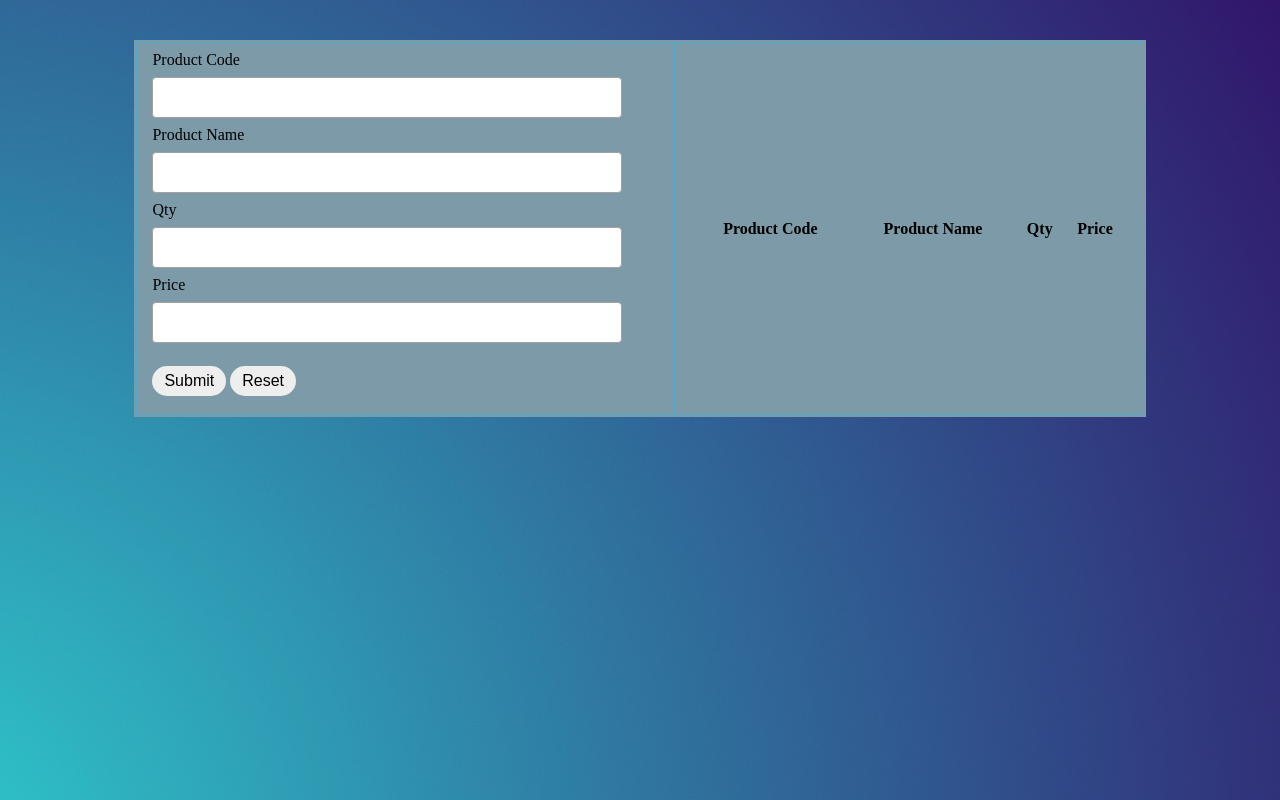
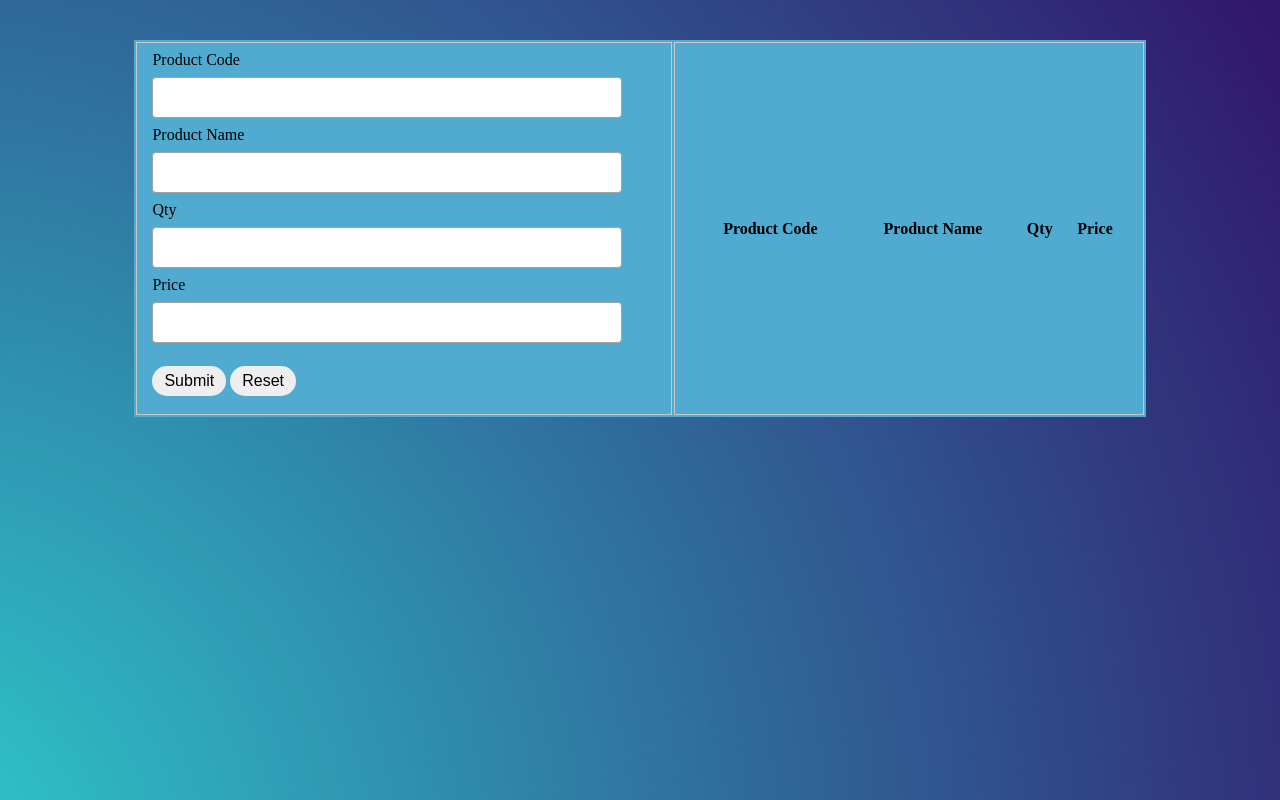
Before and after one commit to jaiswarvishal/CRUD-Operation, a plain HTML site: page index.html in a window 1280 px wide. Drawn offline with Linux system fonts and the light colour scheme.

Commit message:
Update style.css

```diff
--- a/style.css
+++ b/style.css
@@ -8,7 +8,7 @@ body{
 table{
     width: 80%;
     margin: 40px auto;
-    background: rgb(124,154,167);
+    background: rgb(81,171,209);
 }
 
 table.list{
@@ -17,7 +17,7 @@ table.list{
 }
 
 td{
-    border: 1px solid rgb(81,171,209);
+    border: 1px solid rgb(204,200,200);
     text-align: left;
     padding: 8px 15px;
 }
```
